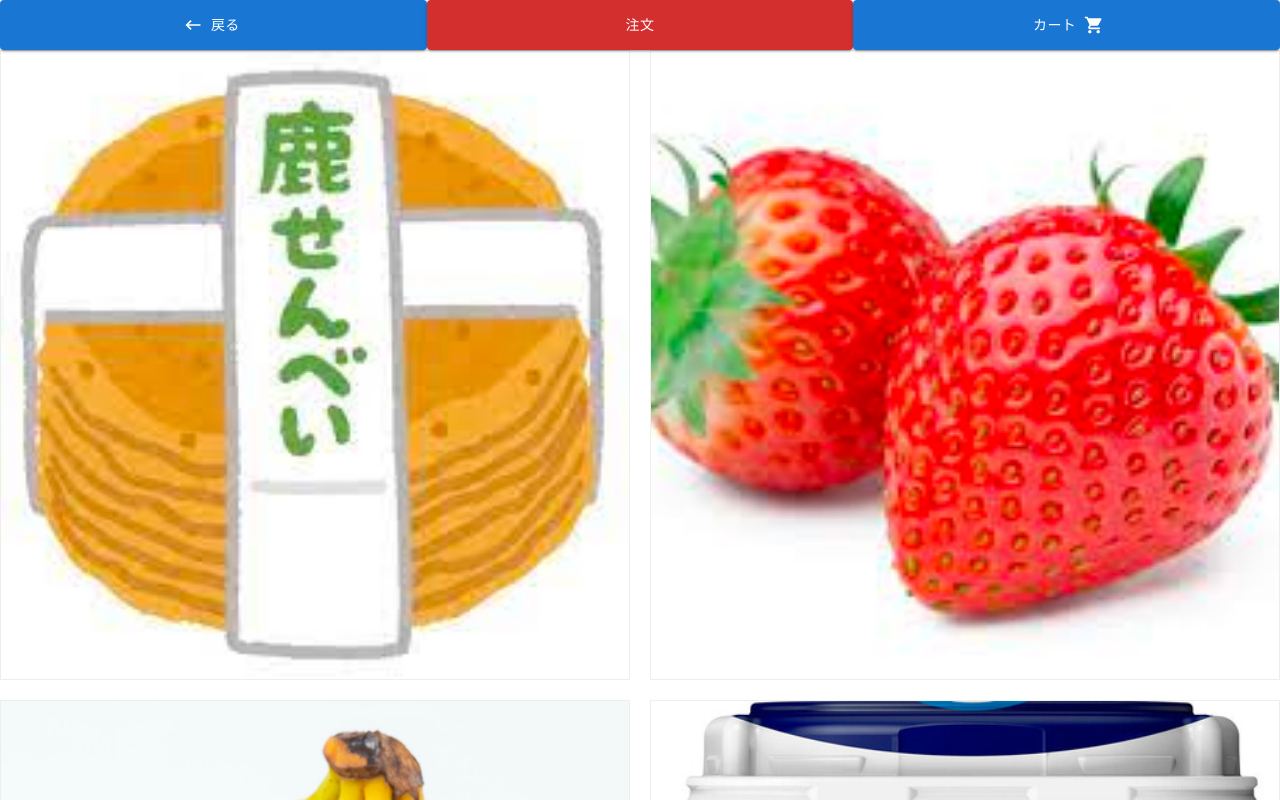
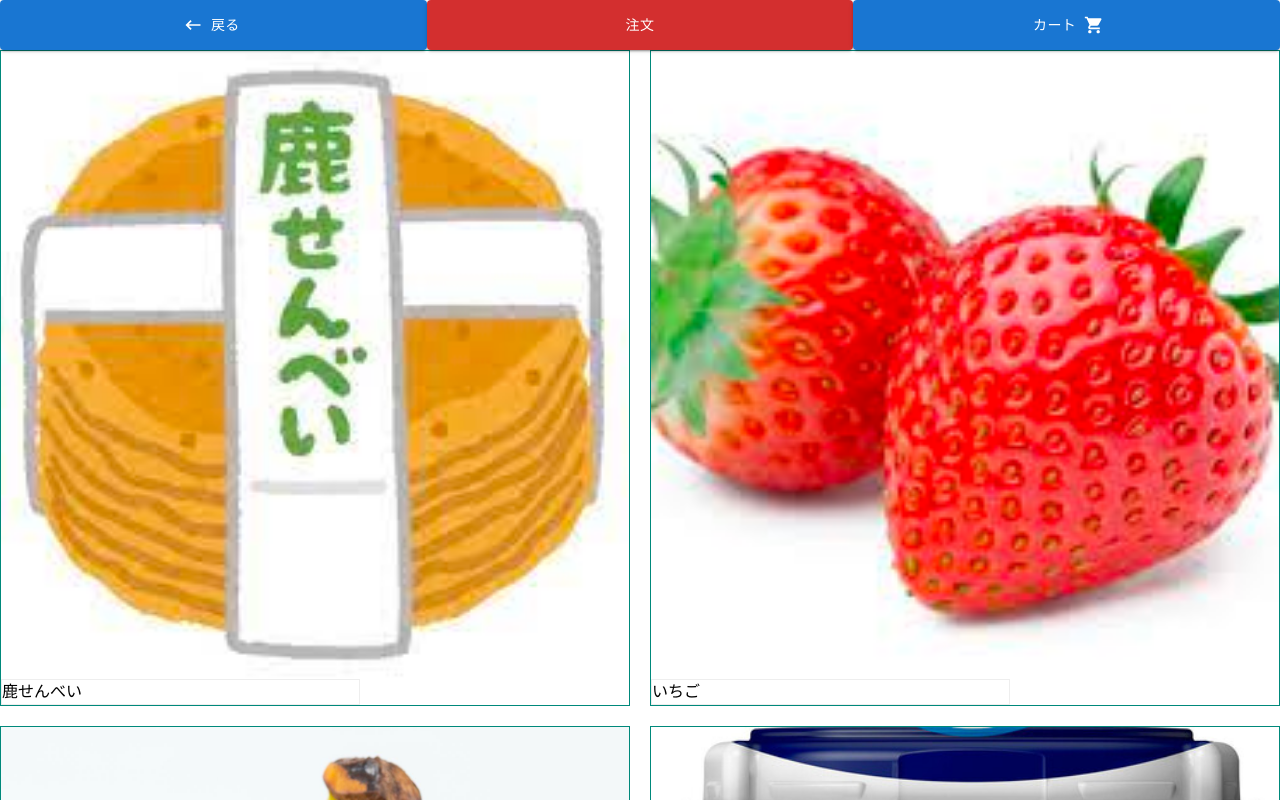
Before and after one commit to yuta925/todokuyo, a React (Create React App) app: page /order in a window 1280 px wide. Shown: the top 800 px of the page. Built offline with nearby package versions, Linux system fonts and the light colour scheme.

Commit message:
Hello World

```diff
--- a/src/components/CartModal/CartModal.tsx
+++ b/src/components/CartModal/CartModal.tsx
@@ -41,11 +41,6 @@ export const CartModal = () => {
             <p className="text-3xl">閉じる</p>
           </Button>
         </div>
-        {/*
-        <Button onClick={() => setEditModalIsOpen(false)}>
-          <CancelIcon fontSize="large" />
-          <p className="text-3xl">閉じる</p>
-        </Button> */}
 
         <Grid item xs={12} md={6}>
           <Typography sx={{ mt: 4, mb: 2 }} variant="h6" component="div">
--- a/src/components/GoodsList/GoodsList.tsx
+++ b/src/components/GoodsList/GoodsList.tsx
@@ -2,6 +2,7 @@ import { ImageList, ImageListItem } from "@mui/material";
 import { useContext } from "react";
 import { OrderContext } from "../../pages/Order";
 import { Goods } from "../../assets/Goods";
+import CheckCircleIcon from "@mui/icons-material/CheckCircle";
 
 export const GoodsList = () => {
   const { goods, setGoods } = useContext(OrderContext);
@@ -10,7 +11,6 @@ export const GoodsList = () => {
     const existingGoodIndex = goods.findIndex((g) => g.good === good.goodname);
 
     if (existingGoodIndex !== -1) {
-      // The good already exists in the array, so we'll increase its selectNum
       const newGoods = [...goods];
       newGoods[existingGoodIndex] = {
         ...newGoods[existingGoodIndex],
@@ -18,7 +18,6 @@ export const GoodsList = () => {
       };
       setGoods(newGoods);
     } else {
-      // The good doesn't exist in the array, so we'll add it
       setGoods([
         ...goods,
         { name: good.name, good: good.goodname, selected: true, selectNum: 1 },
@@ -30,20 +29,28 @@ export const GoodsList = () => {
     <div className="-z-1 sticky top-[120px]">
       <ImageList cols={2} gap={20}>
         {Goods.map((good) => (
-          <ImageListItem
-            key={good.goodname}
-            className="border border-x-cyan-950"
-          >
+          <ImageListItem key={good.goodname} className="border border-teal-600">
             <img
               src={good.img}
               alt={good.goodname}
-              onClick={() => selectGood({ good })}
+              onClick={() => {
+                selectGood({ good });
+                good.selected = true;
+              }}
             />
             {goods.map((good) => {
               return (
                 <>{good.selected ?? <h1 className="bg-black">登録済み</h1>}</>
               );
             })}
+            <div className="grid grid-cols-7">
+              <p className="border border-t-zinc-950 col-start-1 col-end-5">
+                {good.goodname}
+              </p>
+              {good.selected && (
+                <CheckCircleIcon className="col-start-7 col-end-8" />
+              )}
+            </div>
           </ImageListItem>
         ))}
       </ImageList>
```
